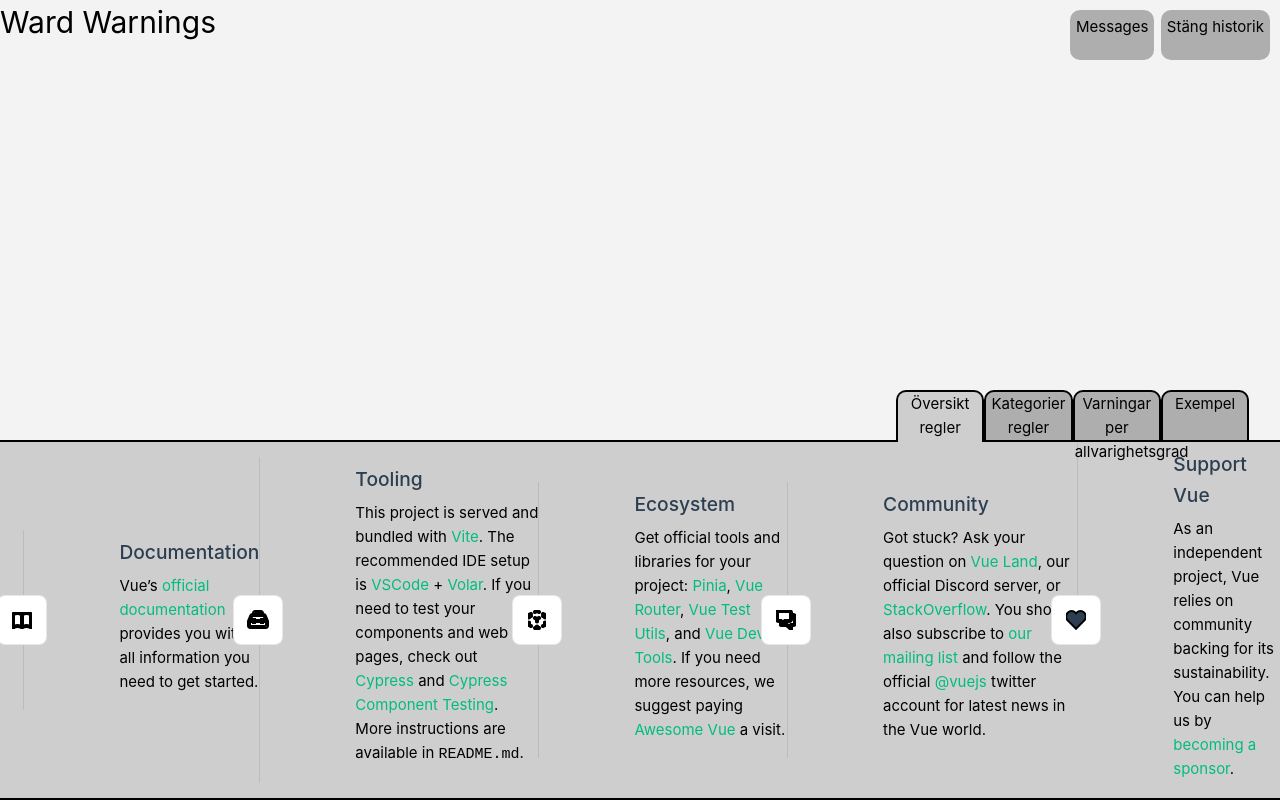
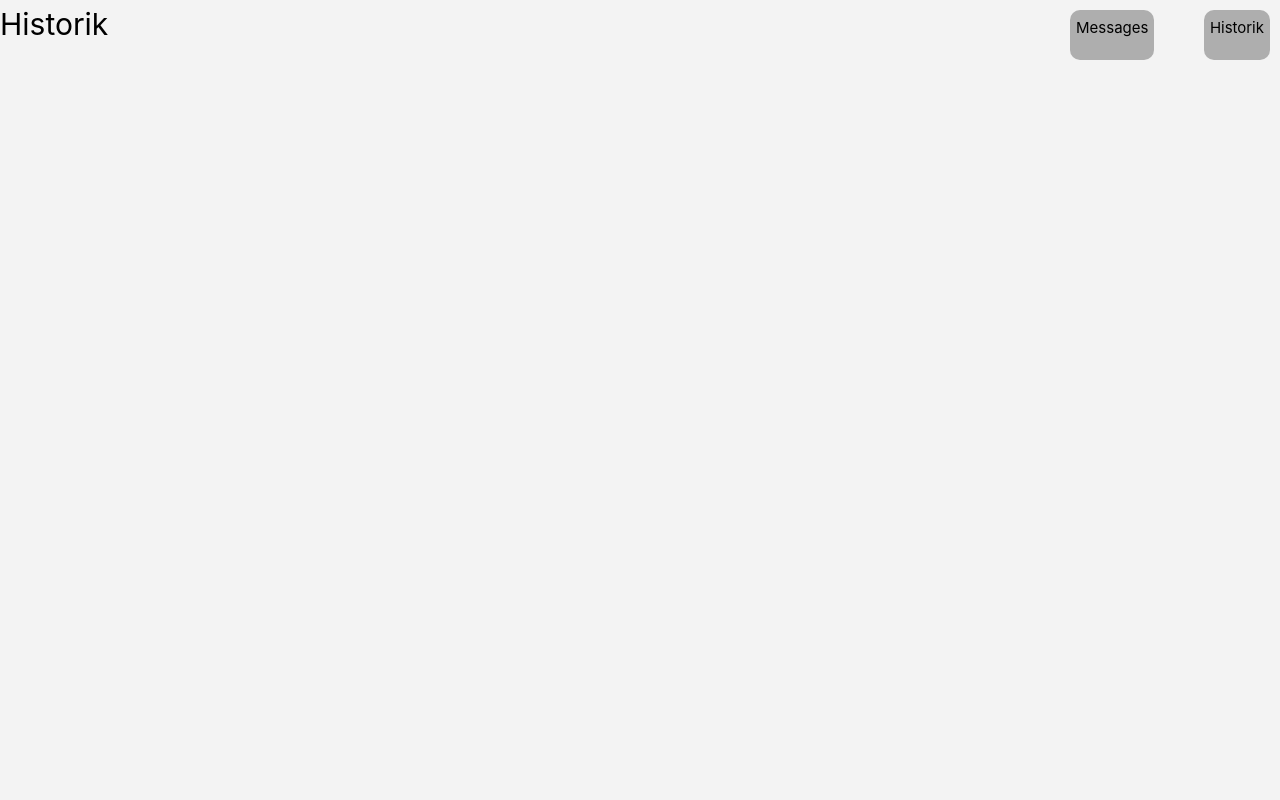
Before and after one commit to Qondun/sapval, a Vue app in the folder sapval-prototype/: page / in a window 1280 px wide. Both pictures are taken after a click on the element "Historik". Built offline with nearby package versions, Linux system fonts and the light colour scheme.

Commit message:
cleaned up code and added history page

```diff
--- a/sapval-prototype/src/App.vue
+++ b/sapval-prototype/src/App.vue
@@ -8,14 +8,15 @@ import MiniMenu from './components/MiniMenu.vue'
 import WardView from './components/WardView.vue'
 import { reactive } from 'vue'
 let state = reactive({ count: 0 })
-let overviewLayout = reactive({ state: 0 })
+let layout = reactive({ state: 0 })
 let dynamicBot = reactive ({ state: 0 }) //TODO: change the names
 
+console.log(layout.state)
 function increment() {
   state.count++
 }
-function updateOverviewState() {
-  overviewLayout.state = !overviewLayout.state;
+function updateLayoutState(e) {
+  layout.state = !layout.state;
 }
 
 function updateBotState(e) {
@@ -24,48 +25,37 @@ function updateBotState(e) {
 </script>
 
 <template>
-  <!-- <div v-if="overviewLayout.state==0" id="mainGrid"> -->
-  <div id="mainGrid">
-    <header class="gridItem">
+  <!-- OVERVIEW PAGE -->
+  <div v-if="layout.state==0" id="overviewGrid">
+    <header class="overviewGridItem">
       <WardView/>
-      <MiniMenu @clickedHistory="updateOverviewState" :overviewState="overviewLayout.state"/>
-      <!-- <div class="wrapper">
-        <HelloWorld v-if="state.count>2" msg="You did it!" />
-        <HelloWorld v-else msg="Någonting annat" />
-      </div> -->
-
+      <MiniMenu @clickedHistory="updateLayoutState(layoutState)" :layoutState="layout.state"/>
     </header>
 
-    <main class="gridItem">
+    <main class="overviewGridItem">
       <SortingMenu @clickedMenu="updateBotState" :botState="dynamicBot.state"/>
     </main>
-    <div class="gridItem" id="dynamicBottom">
+
+    <div id="dynamicBottom" class="overviewGridItem">
       <TheWelcome v-if="dynamicBot.state==0" @clicked="increment" :count="state.count"/>
-      <!--<div v-if="dynamicBot.state==1" class="botDiv" style="background-color: blue">
-        <h1>1</h1>
-      </div>-->
       <RuleCategories v-else-if="dynamicBot.state==1"/>
-      <!--<div v-else-if="dynamicBot.state==2" class="botDiv" style="background-color: red">
-        <h1>2</h1>
-      </div>-->
       <div v-else-if="dynamicBot.state==2" class="botDiv" style="background-color: green">
         <h1>3</h1>
       </div>
       <PatientCircle v-else/>
     </div>
-    <!--<footer class="gridItem">
-      <Footer @clickedHistory="updateOverviewState" :overviewState="overviewLayout.state"/>
-    </footer>-->
   </div>
-  <!-- <div v-else id="historyLayout">
-    <h1>HISTORIK</h1>
-    <Footer @clickedHistory="updateOverviewState" :state="overviewLayout.state"/>
-  </div> -->
+
+  <!-- HISTORY PAGE -->
+  <div v-else id="historyGrid">
+    <h1>Historik</h1>
+    <MiniMenu @clickedHistory="updateLayoutState(layoutState)" :layoutState="layout.state" />
+  </div>
 </template>
 
 <style>
 :root{
-  --background-color: blue;
+  --background-color: #f3f3f3;
   --severity1: #fff2cc;
   --severity2: #93c47d;
   --severity3: #cf4c22;
@@ -77,7 +67,7 @@ function updateBotState(e) {
   --generalBorders: 2px solid #000;
 }
 
-#mainGrid {
+#overviewGrid {
   width: 100%;
   height: 100%;
   display: flex;
@@ -85,16 +75,15 @@ function updateBotState(e) {
   justify-content: space-between;
 }
 
-.gridItem {
+.overviewGridItem {
   width: 100%;
 }
 
 header {
+  background-color: var(--background-color);
   line-height: 1.5;
-  background-color: #f3f3f3;
   height: 45vh;
   overflow: scroll;
-
 }
 
 .logo {
@@ -102,7 +91,7 @@ header {
 }
 
 main {
-  background-color: #f3f3f3;
+  background-color: var(--background-color);
   height: 10vh;
 }
 
@@ -135,9 +124,9 @@ footer p {
   vertical-align: middle;
 }
 
-#historyLayout {
+#historyGrid {
   width: 100%;
-  height: 100%;
-  background-color: green;
+  height: 100vh;
+  background-color: var(--background-color);
 }
 </style>
```
Also changed, not shown: sapval-prototype/src/main.js (line endings or trailing spaces).
